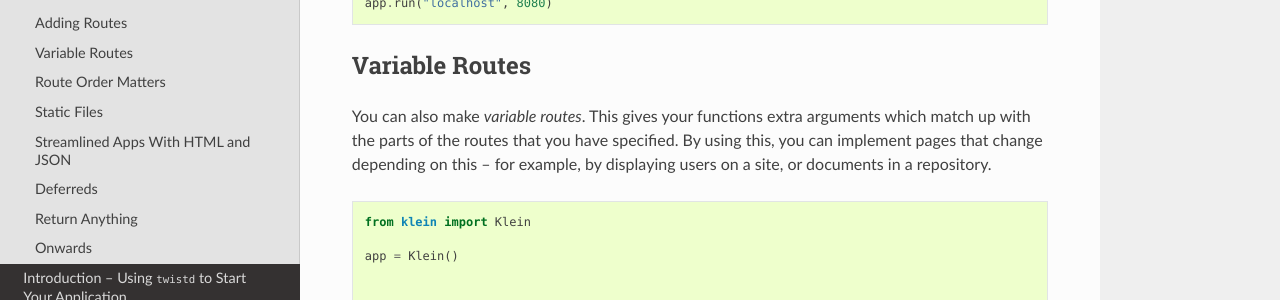
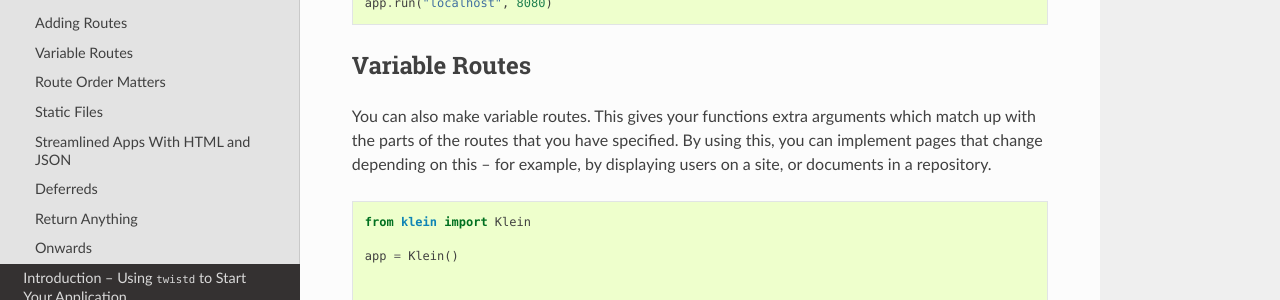
Before and after one commit to twisted/klein, a Sphinx documentation site: the page built from docs/introduction/1-gettingstarted.rst, in a window 1280 px wide and 900 px high, scrolled down 1899 px. Shown: the part 151-451 px from the top of the window. Built offline with Sphinx 7.4.7 and the Read the Docs theme 2.0.0, drawn with Linux system fonts in a browser that asks for light colours.

Commit message:
Add RST checks

```diff
--- a/docs/introduction/1-gettingstarted.rst
+++ b/docs/introduction/1-gettingstarted.rst
@@ -62,7 +62,7 @@
 Variable Routes
 ===============
 
-You can also make `variable routes`.
+You can also make variable routes.
 This gives your functions extra arguments which match up with the parts of the routes that you have specified.
 By using this, you can implement pages that change depending on this -- for example, by displaying users on a site, or documents in a repository.
 
```
Also changed, not shown: .pre-commit-config.yaml.
